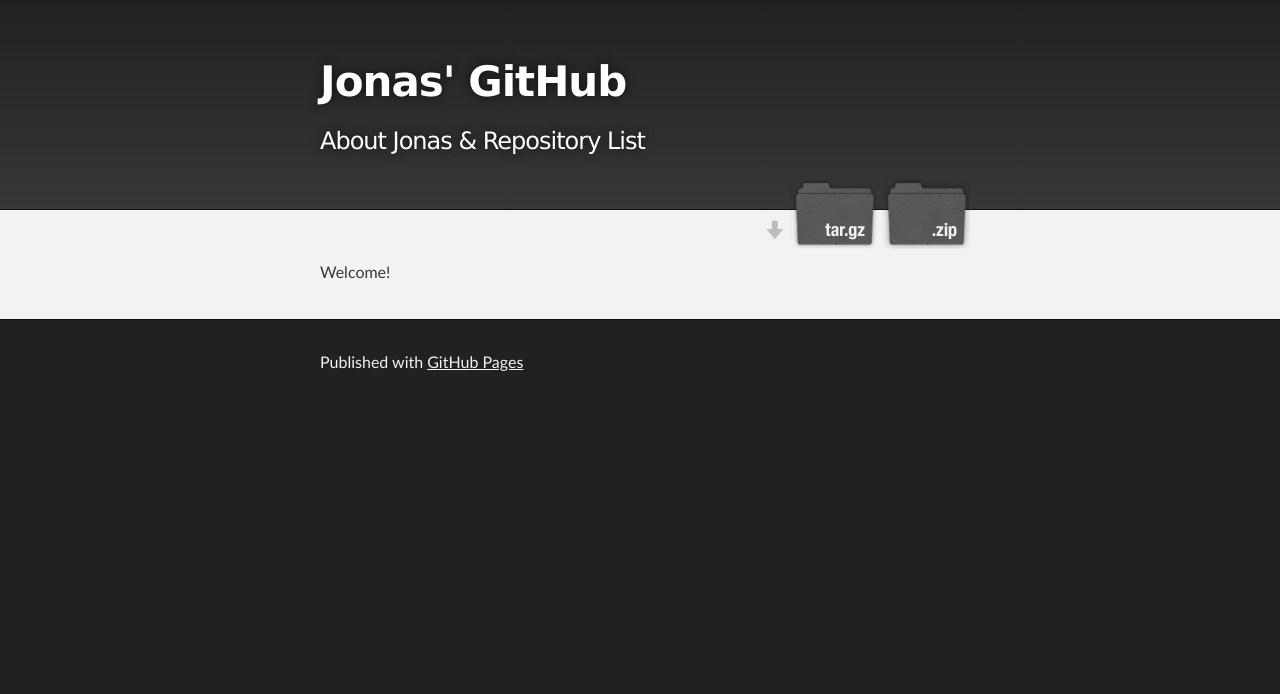
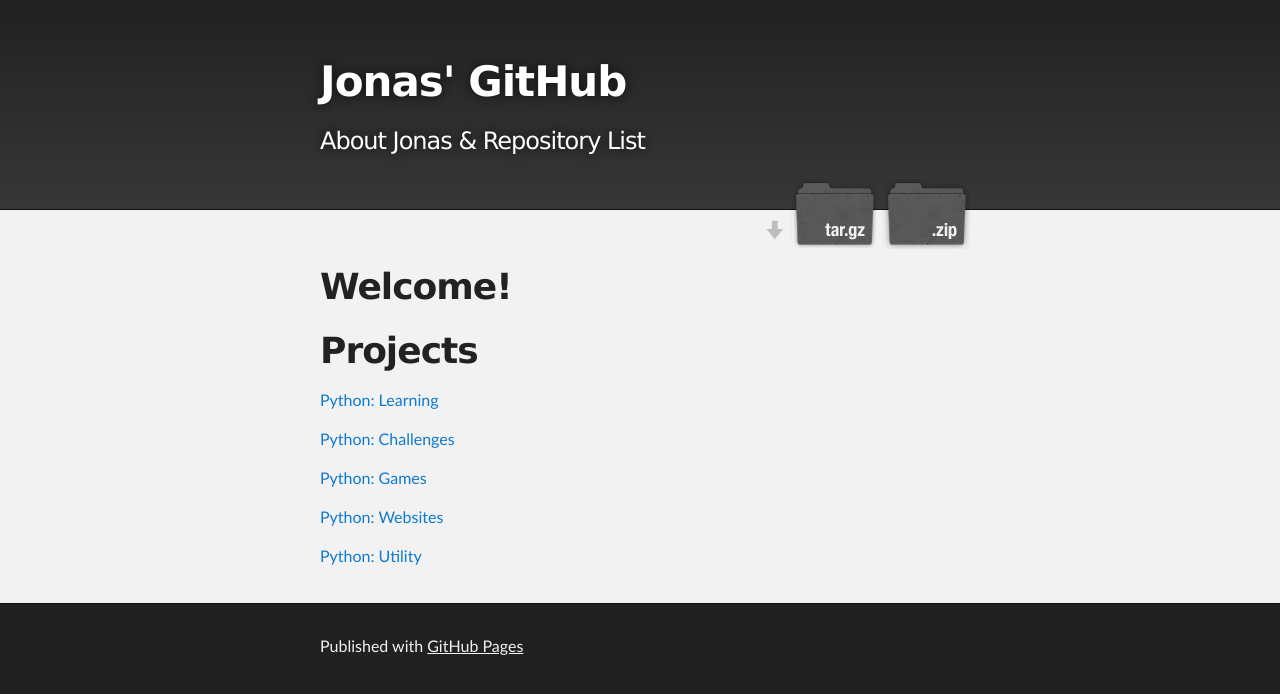
Before and after one commit to jonmcclu/jonmcclu.github.io, a Jekyll site: the page built from index.md, in a window 1280 px wide. Shown: the top 694 px of the page. Built offline with Jekyll 4.4.1, drawn with Linux system fonts in a browser that asks for light colours; our own code applies the rules of GitHub Pages for plain Markdown files.

Commit message:
Update to the index file
Signed-off-by: Jonas McClure <jonmcclu@developernexus.app>

```diff
--- a/index.md
+++ b/index.md
@@ -2,4 +2,18 @@
 layout: default
 ---
 
-Welcome!
+# Welcome!
+
+
+
+# Projects
+
+[Python:  Learning](https://github.com/users/jonmcclu/projects/1)
+
+[Python:  Challenges](https://github.com/users/jonmcclu/projects/2)
+
+[Python:  Games](https://github.com/users/jonmcclu/projects/1)
+
+[Python:  Websites](https://github.com/users/jonmcclu/projects/1)
+
+[Python:  Utility](https://github.com/users/jonmcclu/projects/1)
```
